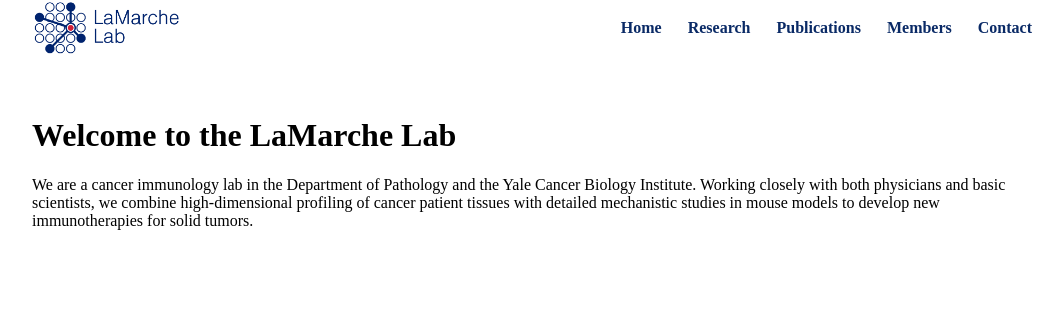
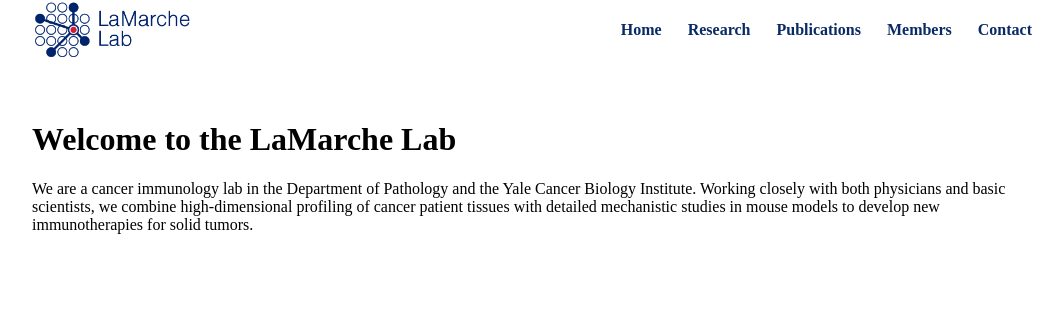
Before and after one commit to scoatespark/LaMarche-Lab, a Jekyll site: the page built from index.markdown, in a window 1280 px wide. Shown: the top 323 px of the page, without its empty margins (108-1171 px from the left). Built offline with Jekyll 4.4.1, drawn with Linux system fonts in a browser that asks for light colours.

Commit message:
Update main.css

```diff
--- a/assets/main.css
+++ b/assets/main.css
@@ -8,20 +8,20 @@
 }
 .site-header {
   height: 100px;        /* increase header height */
-  padding: 20px 0;      /* adds space above/below content */
+  padding: 40px 0;      /* adds space above/below content */
   display: flex;
   align-items: center;  /* vertically centers logo + nav */
 }
 /* Logo */
 .lab-brand img{
-  height: 56px;              /* adjust to taste */
+  height: 60px;              /* adjust to taste */
   width: auto;
   display: block;
 }
 
 .site-nav a {
-  font-size: 1.2rem;    /* enlarge nav links */
-  margin-left: 25px;    /* space between each tab */
+  font-size: 2rem;    /* enlarge nav links */
+  margin-left: 30px;    /* space between each tab */
 }
 
 /* Nav (horizontal, clickable, no bullets) */
```
